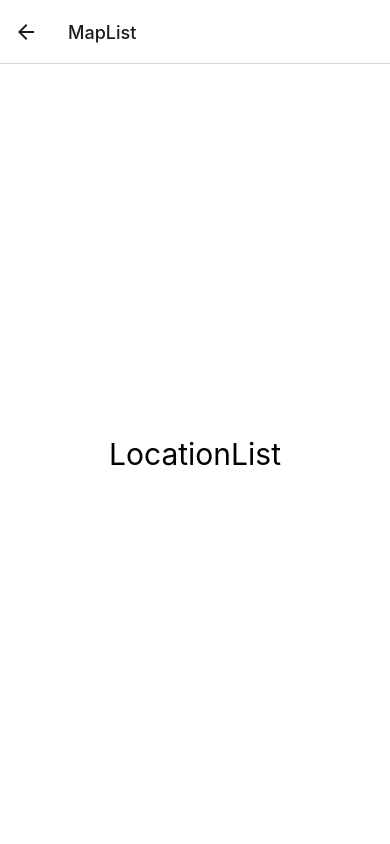
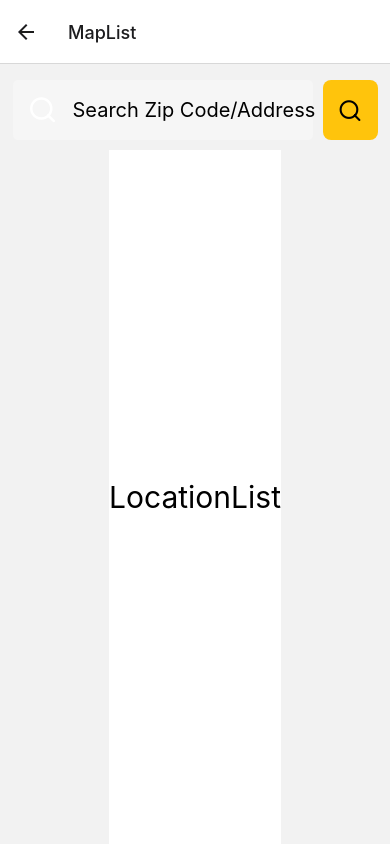
Before and after one commit to HotSoupRepos/HotSoup-frontend, a React Native app: screen /MapList in a window 390 px wide. Built offline with nearby package versions, Linux system fonts and the light colour scheme.

Commit message:
add search bar to map list page

```diff
--- a/src/components/SearchBar.tsx
+++ b/src/components/SearchBar.tsx
@@ -5,10 +5,10 @@ import { Feather } from "@expo/vector-icons";
 interface SearchBarProps {
     searchText: string,
     onSearchChange: (query: string) => void,
-    onSearchSubmit: () => void,
+    // onSearchSubmit: () => void,
 }
 
-function SearchBar ({ searchText, onSearchChange, onSearchSubmit}: SearchBarProps) {
+function SearchBar ({ searchText, onSearchChange}: SearchBarProps) {
   return (
     <View style={styles.searchContainer}>
       <View style={styles.searchBox}>
@@ -23,14 +23,13 @@ function SearchBar ({ searchText, onSearchChange, onSearchSubmit}: SearchBarProp
             onChangeText={onSearchChange}
         />
       </View>
-      <View style={styles.btnContainer}>
+      {/* <View style={styles.btnContainer}>
         <Pressable
               onPress={onSearchSubmit}
           >
               <Text style={styles.text}>Search</Text>
           </Pressable>
-      </View>
-
+      </View> */}
     </View>
   );
 };
@@ -56,21 +55,21 @@ const styles = StyleSheet.create({
     color: 'white',
     padding: 15
   },
-  btnContainer: {
-    marginTop: 20,
-    paddingVertical: 10,
-    borderWidth: 5,
-    borderColor: "#ffc40c",
-    borderRadius: 8,
-    backgroundColor: "transparent",
-    height: 60
-  },
-  text: {
-    fontSize: 25,
-    fontWeight: 'bold',
-    textAlign: "center",
-    color: "#F0EEEE",
-    }
+  // btnContainer: {
+  //   marginTop: 20,
+  //   paddingVertical: 10,
+  //   borderWidth: 5,
+  //   borderColor: "#ffc40c",
+  //   borderRadius: 8,
+  //   backgroundColor: "transparent",
+  //   height: 60
+  // },
+  // text: {
+  //   fontSize: 25,
+  //   fontWeight: 'bold',
+  //   textAlign: "center",
+  //   color: "#F0EEEE",
+  //   }
 });
 
 export default SearchBar;
--- a/src/screens/Home.tsx
+++ b/src/screens/Home.tsx
@@ -3,7 +3,6 @@ import React, { useState } from "react";
 import { StyleSheet, Text, View, Pressable } from "react-native";
 import { useNavigation } from "@react-navigation/native";
 import SearchBar from "../components/SearchBar";
-import { getLocationsAsync, useAppDispatch } from "@store";
 
 type Nav = {
   navigate: (value: string) => void;
@@ -11,13 +10,11 @@ type Nav = {
 
 export default function Home() {
   const [searchText, setSearchText] = useState("");
+
   const navigation = useNavigation<Nav>();
-  const dispatch = useAppDispatch();
 
-  const getLocation = () => {
-    dispatch(getLocationsAsync());
-
-    navigation.navigate("MapList");
+  const onSearchSubmit = () => {
+    alert(searchText);
   };
 
   return (
@@ -25,15 +22,23 @@ export default function Home() {
       <Pressable onPress={() => navigation.navigate("Info")}>
         <Text style={styles.title}>HotSoup</Text>
       </Pressable>
-      <Pressable style={styles.btnContainer} onPress={getLocation}>
+      <Pressable
+        style={styles.btnContainer}
+        onPress={() => navigation.navigate("MapList")}
+      >
         <Text style={styles.btnText}>See Meals Nearby</Text>
       </Pressable>
       <Text style={styles.text}>or</Text>
+
       <SearchBar
         searchText={searchText}
         onSearchChange={(newSearchText) => setSearchText(newSearchText)}
-        onSearchSubmit={() => alert(searchText)}
       />
+      <View style={styles.btnContainerSearch}>
+        <Pressable onPress={onSearchSubmit}>
+          <Text style={styles.textSearch}>Search</Text>
+        </Pressable>
+      </View>
       <StatusBar style="auto" />
     </View>
   );
@@ -69,4 +74,20 @@ const styles = StyleSheet.create({
     padding: 50,
     fontSize: 20,
   },
+  btnContainerSearch: {
+    marginTop: 20,
+    paddingVertical: 10,
+    borderWidth: 5,
+    borderColor: "#ffc40c",
+    borderRadius: 8,
+    backgroundColor: "transparent",
+    height: 60,
+    width: 300,
+  },
+  textSearch: {
+    fontSize: 25,
+    fontWeight: "bold",
+    textAlign: "center",
+    color: "#F0EEEE",
+  },
 });
--- a/src/screens/MapList.tsx
+++ b/src/screens/MapList.tsx
@@ -1,11 +1,25 @@
 import { StatusBar } from "expo-status-bar";
-import React from "react";
-import { StyleSheet, View, ActivityIndicator, Text } from "react-native";
+import React, { useState } from "react";
+import {
+  StyleSheet,
+  View,
+  ActivityIndicator,
+  Text,
+  Pressable,
+} from "react-native";
 import { LocationList } from "@components";
 import { useAppSelector, selectLocations } from "@store";
+import { Feather } from "@expo/vector-icons";
+import SearchBar from "../components/SearchBar";
 
 export default function MapList() {
   const { loading, locations, error } = useAppSelector(selectLocations);
+
+  const [searchText, setSearchText] = useState("");
+
+  const onSearchSubmit = () => {
+    alert(searchText);
+  };
 
   if (loading)
     return (
@@ -16,6 +30,18 @@ export default function MapList() {
 
   return (
     <View style={styles.container}>
+      <View>
+        <View style={styles.searchBox}>
+          <SearchBar
+            searchText={searchText}
+            onSearchChange={(newSearchText) => setSearchText(newSearchText)}
+          />
+
+          <Pressable style={styles.searchBtn} onPress={onSearchSubmit}>
+            <Feather name="search" style={styles.icon} />
+          </Pressable>
+        </View>
+      </View>
       {error && <Text>{error}</Text>}
       {!error && <LocationList locations={locations}></LocationList>}
       <StatusBar style="auto" />
@@ -26,8 +52,26 @@ export default function MapList() {
 const styles = StyleSheet.create({
   container: {
     flex: 1,
-    backgroundColor: "#fff",
+    backgroundColor: "rgba(0,0,0)",
     alignItems: "center",
     justifyContent: "center",
   },
+  searchBox: {
+    flexDirection: "row",
+    gap: 10,
+  },
+  searchBtn: {
+    backgroundColor: "#ffc40c",
+    borderRadius: 8,
+    height: 60,
+    marginTop: 16,
+    flexDirection: "row",
+    marginBottom: 10,
+  },
+  icon: {
+    fontSize: 25,
+    alignSelf: "center",
+    color: "black",
+    padding: 15,
+  },
 });
```
Also changed, not shown: 1 other file (tests, documents, lock files or other folders).
